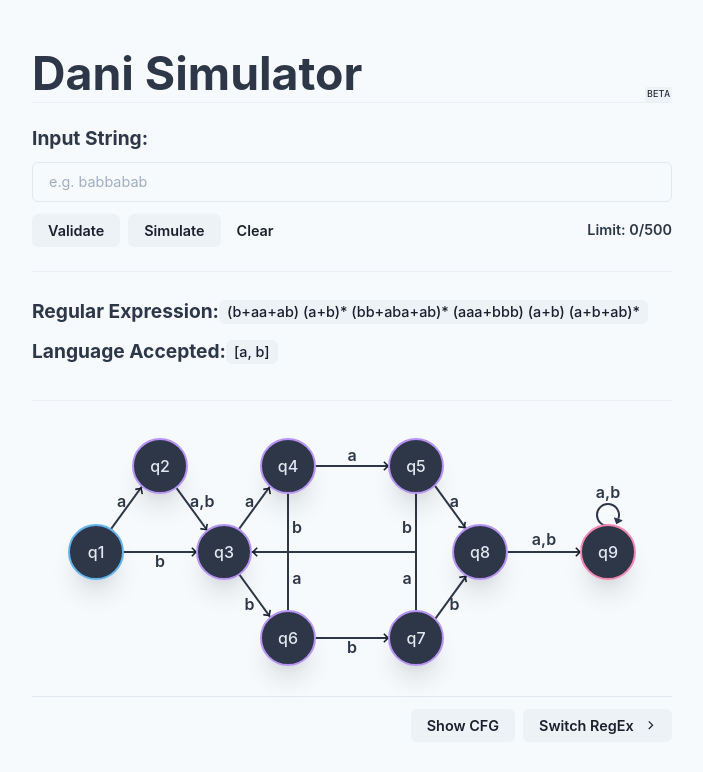
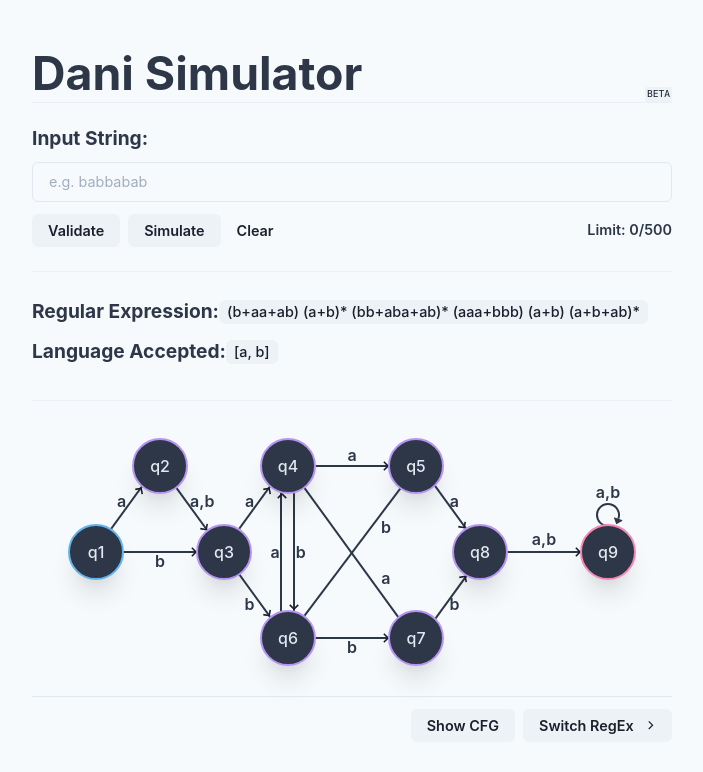
Before and after one commit to izner32/dani-simulator, a Next.js app: page / in a window 1280 px wide. Shown: the top 772 px of the page, without its empty margins (288-991 px from the left). Built offline with nearby package versions, Linux system fonts and the light colour scheme.

Commit message:
added dffa elements

```diff
--- a/components/DFA/FirstDFA.js
+++ b/components/DFA/FirstDFA.js
@@ -42,20 +42,20 @@ const FirstDFA = ({ currentNode, simulating }) => {
       <Text top="32%" left="66%" size="label">
         a
       </Text>
-      {/* q4 q3 */}
-      <Text top="41%" left={["41.4%", "41.4%", "41.4%", "41.4%", "41.4%", "41%"]} size="label">
+      {/* q4 q6 */}
+      <Text top="50%" left={["42.5%", "42.5%", "42%", "42%", "42%", "42%"]} size="label">
         b
       </Text>
-      {/* q6 q3 */}
-      <Text top="59%" left={["41.4%", "41.4%", "41.4%", "41.4%", "41.4%", "41%"]} size="label">
+      {/* q6 q4 */}
+      <Text top="50%" left={["37.5%", "37.5%", "38%", "38%", "38%", "38%"]} size="label">
         a
       </Text>
-      {/* q4 q3 */}
-      <Text top="41%" left={["58.6%", "58.6%", "58.6%", "58.6%", "58.6%", "59%"]} size="label">
+      {/* q5 q6 */}
+      <Text top="41%" left="55.3%" size="label">
         b
       </Text>
-      {/* q6 q3 */}
-      <Text top="59%" left={["58.6%", "58.6%", "58.6%", "58.6%", "58.6%", "59%"]} size="label">
+      {/* q7 q4 */}
+      <Text top="59%" left="55.3%" size="label">
         a
       </Text>
       {/* q8 q9 */}
@@ -143,31 +143,39 @@ const FirstDFA = ({ currentNode, simulating }) => {
         left={["26%", "26%", "28%", "28%", "28%", "28.5%"]}
         rotate={["60", "60", "54", "54", "54", "42"]}
       />
-      {/* q4 q6 q3 */}
+      {/* q4 q6 */}
       <ArrowBody
         w={["7em", "7em", "11em", "11em", "11em", "11em"]}
         top="50%"
-        left={["35.3%", "35.3%", "37.6%", "37.6%", "37.7%", "38.5%"]}
+        left={["34.2%", "34.2%", "36.6%", "36.6%", "36.6%", "37.41%"]}
         rotate="90"
       />
-      {/* q5 q7 q3 */}
+      {/* q6 q4 */}
       <ArrowBody
         w={["7em", "7em", "11em", "11em", "11em", "11em"]}
         top="50%"
-        left={["55.3%", "55.3%", "57.6%", "57.6%", "57.7%", "58.5%"]}
+        left={["36.3%", "36.3%", "38.7%", "38.7%", "38.6%", "39.45%"]}
         rotate="90"
       />
-      {/* q4567 q3 */}
+      {/* q7 q4 */}
       <ArrowBody
-        w={["5em", "5em", "11em", "11em", "11em", "17em"]}
-        top={["58%", "58%", "55%", "55%", "55%", "55%"]}
-        left={["47.3%", "47.3%", "46.3%", "46.3%", "46.3%", "46%"]}
+        w={["8em", "8em", "13.5em", "13.5em", "13.5em", "16em"]}
+        top="53%"
+        left={["45.7%", "45.7%", "48%", "48%", "48%", "48.9%"]}
+        rotate={["60", "60", "54", "54", "54", "42"]}
+      />
+      {/* q5 q6 */}
+      <ArrowBody
+        w={["8.4em", "8.4em", "13.8em", "13.8em", "13.8em", "16em"]}
+        top="46%"
+        left={["46.2%", "46.2%", "48.4%", "48.4%", "48.4%", "48.9%"]}
+        rotate={["120", "120", "127", "127", "127", "138"]}
       />
       {/* ARROW HEAD */}
       {/* q1 q2 */}
       <ArrowHead
-        top={["29%", "29%", "28.1%", "28.2%", "28.1%", "28%"]}
-        left={["17.2%", "17.2%", "16.9%", "16.9%", "16.9%", "17.4%"]}
+        top={["29%", "29%", "28.1%", "28.2%", "28.1%", "27.9%"]}
+        left={["17.2%", "17.2%", "16.9%", "16.9%", "16.9%", "17.5%"]}
         rotate={["-57", "-57", "-55", "-55", "-55", "-45"]}
       />
       {/* q3 q4 */}
@@ -200,12 +208,6 @@ const FirstDFA = ({ currentNode, simulating }) => {
         left={["37.4%", "37.4%", "37%", "37%", "36.9%", "37.3%"]}
         rotate={["57", "57", "55", "55", "55", "45"]}
       />
-      {/* q4567 q3 */}
-      <ArrowHead
-        top={["50%", "50%", "49.7%", "49.6%", "49.8%", "49.8%"]}
-        left={["36%", "36%", "34.8%", "34.8%", "34.8%", "33.5%"]}
-        rotate="180"
-      />
       {/* q1 q3 */}
       <ArrowHead
         top={["50.3%", "50.2%", "49.8%", "49.8%", "49.8%", "49.8%"]}
@@ -225,6 +227,18 @@ const FirstDFA = ({ currentNode, simulating }) => {
       <ArrowHead
         top={["80.2%", "80.2%", "79.9%", "79.9%", "79.9%", "79.7%"]}
         left={["54%", "54%", "55.3%", "55.3%", "55.3%", "56.5%"]}
+      />
+      {/* q6 q4 */}
+      <ArrowHead
+        top={["30%", "30%", "30.4%", "30.4%", "30.2%", "31%"]}
+        left="39%"
+        rotate="-90"
+      />
+      {/* q4 q6 */}
+      <ArrowHead
+        top={["70%", "70%", "69.2%", "69.2%", "69.2%", "68.8%"]}
+        left="41%"
+        rotate="90"
       />
       {/* ARROWLOOP */}
       {/* q9 */}
```
